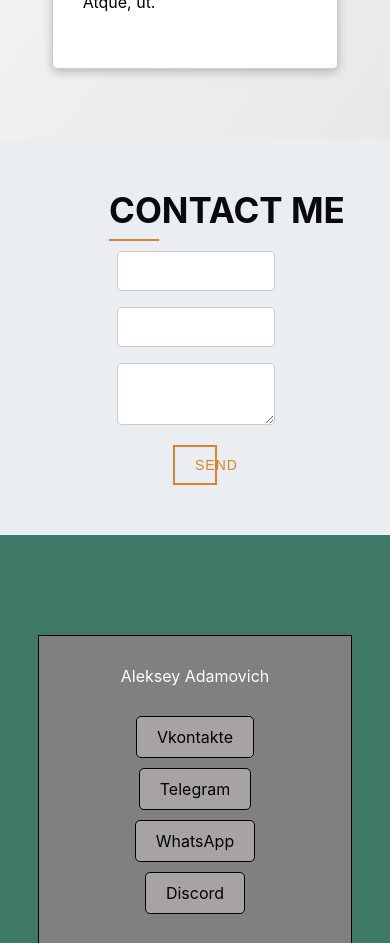
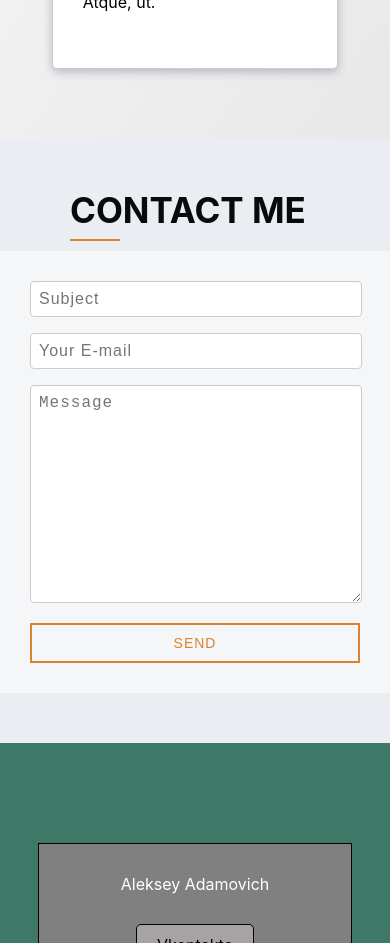
Before and after one commit to AlexAbrello/my-portfolio, a React (Create React App) app: page / in a window 390 px wide. Shown: the part 3020-3963 px from the top of the page. Built offline with nearby package versions, Linux system fonts and the light colour scheme.

Commit message:
new portfolio contacts

```diff
--- a/src/components/Contact/Contact.module.css
+++ b/src/components/Contact/Contact.module.css
@@ -3,9 +3,13 @@
     background-color: #eaedf2;
 }
 .container {
-    width: 80%;
+    width: 70%;
     margin: 0 auto;
     padding: 50px 0 50px;
+}
+.formContainer {
+    background-color: rgba(255, 255, 255, .5);
+    padding: 30px;
 }
 form {
     display: flex;
@@ -22,11 +26,16 @@ label {
 input,
 textarea {
     padding: 0.5rem;
-    font-size: 1.2rem;
+    font-size: 16px;
+    font-weight: 400;
+    letter-spacing: 1px;
     border: 1px solid #ccc;
     border-radius: 4px;
     margin-bottom: 1rem;
     width: 100%;
+}
+textarea {
+    height: 200px;
 }
 
 button[type="submit"] {
@@ -57,8 +66,20 @@ textarea:focus {
     box-shadow: 0 0 2px #007bff;
 }
 
-@media (max-width: 768px) {
+@media (max-width: 1024px) {
     input, textarea {
-        width: 90%;
+        width: 95%;
+    }
+    form {
+        max-width: 100%;
     }
 }
+@media(max-width: 426px) {
+    .container {
+        width: 100%;
+    }
+    button[type="submit"] {
+        width: 100%;
+        margin: 0;
+    }
+}
--- a/src/components/Contact/Contact.tsx
+++ b/src/components/Contact/Contact.tsx
@@ -9,10 +9,12 @@ export const Contact = () => {
           <div style={{marginLeft: '70px'}}>
             <Headline name={'Contact me'}/>
           </div>
+          <div className={style.formContainer}>
             <form>
               <div>
                 <input
                     type="text"
+                    placeholder='Subject'
                     required
                 />
               </div>
@@ -20,12 +22,14 @@ export const Contact = () => {
                 <input
                     type="email"
                     id="email"
+                    placeholder='Your E-mail'
                     required
                 />
               </div>
               <div>
                 <textarea
                     id="message"
+                    placeholder='Message'
                     required
                 />
               </div>
@@ -33,5 +37,6 @@ export const Contact = () => {
             </form>
           </div>
         </div>
+      </div>
   );
 };
```
Lines whose indentation alone changed are shown as unchanged.
